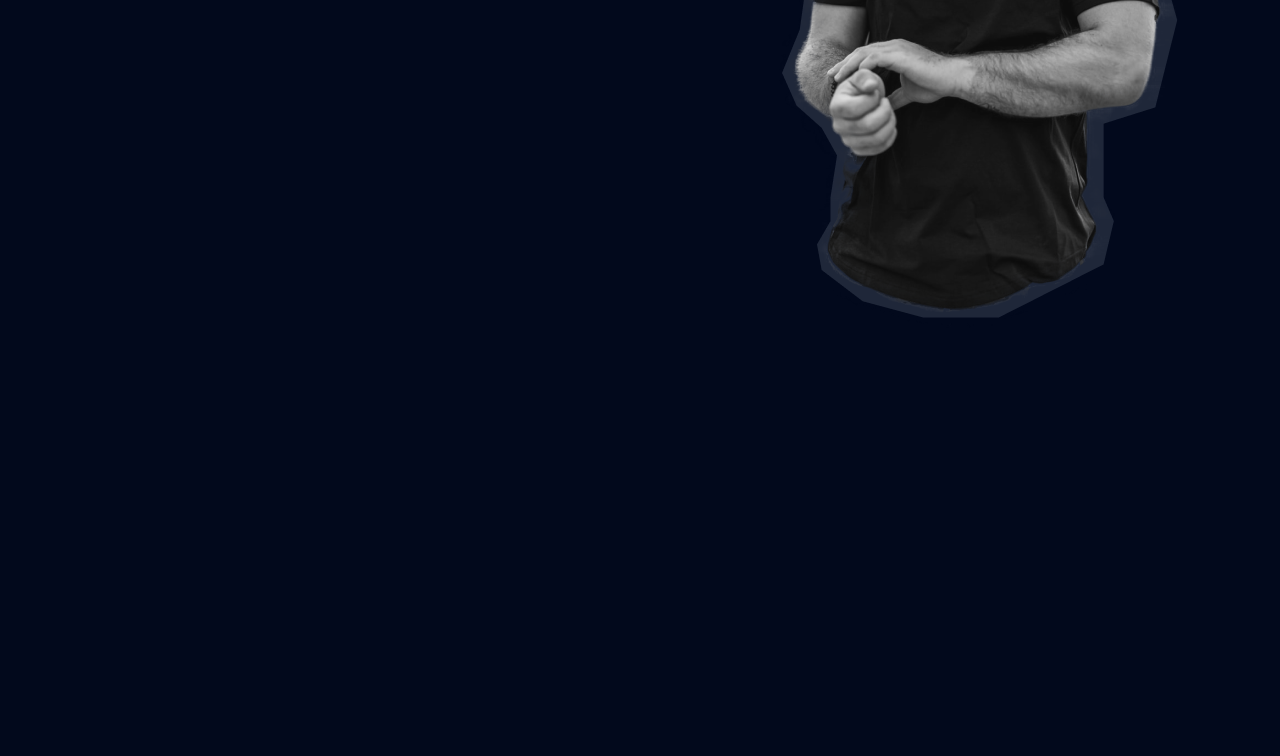
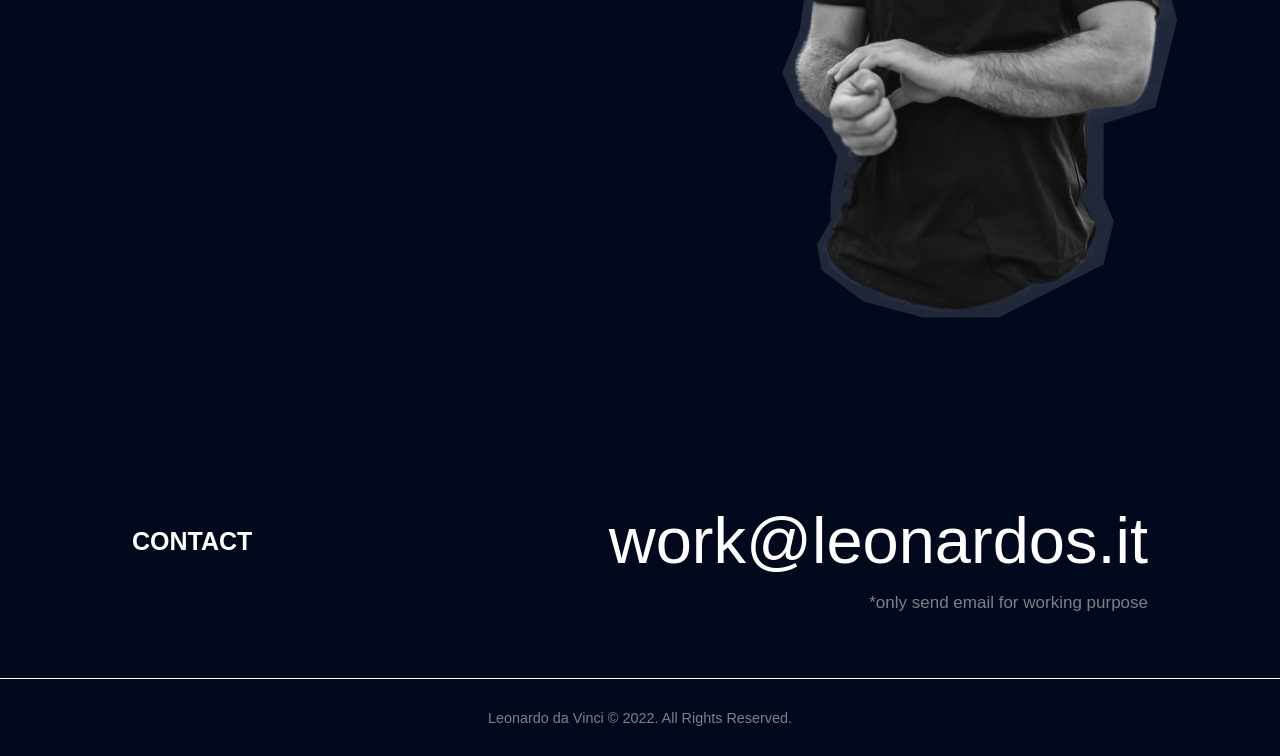
Before and after one commit to Dam17an/Leonardo-DaVinci, a website built with Parcel: page index.html in a window 1280 px wide. Shown: the part 599-1355 px from the top of the page. Before the commit the page ends 1035 px from the top, so only its background shows below. Built offline with nearby package versions, Linux system fonts and the light colour scheme.

Commit message:
Done footer (finished)

```diff
--- a/index.html
+++ b/index.html
@@ -9,6 +9,7 @@
     <link rel="preconnect" href="https://fonts.gstatic.com" crossorigin>
     <link href="https://fonts.googleapis.com/css2?family=Space+Grotesk:wght@300..700&display=swap" rel="stylesheet">
 </head>
+<body>
 <header>
     <img src="./assets/logo.png" alt="Leonardo. da Vinci" class="title-image" />
     <img src="./assets/menu.png" alt="Menu Icon" class="menu-icon" />
@@ -28,5 +29,17 @@
         </div>
     </div>
 </main>
+<section class="contact">
+    <div class="contact-left">
+        <p>CONTACT</p>
+    </div>
+    <div class="contact-right">
+        <a href="mailto:work@leonardos.it" class="email-link">work@leonardos.it</a>
+        <p>*only send email for working purpose</p>
+    </div>
+</section>
+<footer>
+    <p>Leonardo da Vinci © 2022. All Rights Reserved.</p>
+</footer>
 </body>
-<body>
+</html>
--- a/scss/main.scss
+++ b/scss/main.scss
@@ -96,3 +96,49 @@ main {
     }
   }
 }
+.contact {
+  display: flex;
+  justify-content: space-between;
+  align-items: center;
+  padding: 1rem 2rem;
+  background-color: $primary-color;
+  color: $secondary-color;
+
+  .contact-left {
+    text-transform: uppercase;
+    font-size: 25px;
+    font-weight: bold;
+    margin-left: 100px;
+  }
+
+  .contact-right {
+    text-align: right;
+    margin-right: 100px;
+    font-size: 120px;
+
+    .email-link {
+      font-size: 65px;
+      color: $secondary-color;
+      text-decoration: none;
+
+      &:hover {
+        color: $terciary-color;
+      }
+    }
+
+    p {
+      font-size: 17px;
+      color: $terciary-color;
+      margin-top: 0.2rem;
+    }
+  }
+}
+
+footer {
+  text-align: center;
+  font-size: 0.9rem;
+  color: $terciary-color;
+  padding: 1rem;
+  border-top: 1px solid $secondary-color;
+  margin-top: 2rem;
+}
```
Also changed, not shown: dist/index.html, 2 other files.
